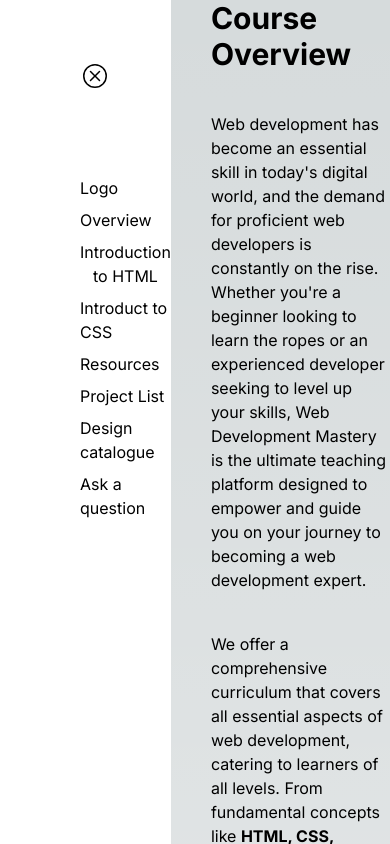
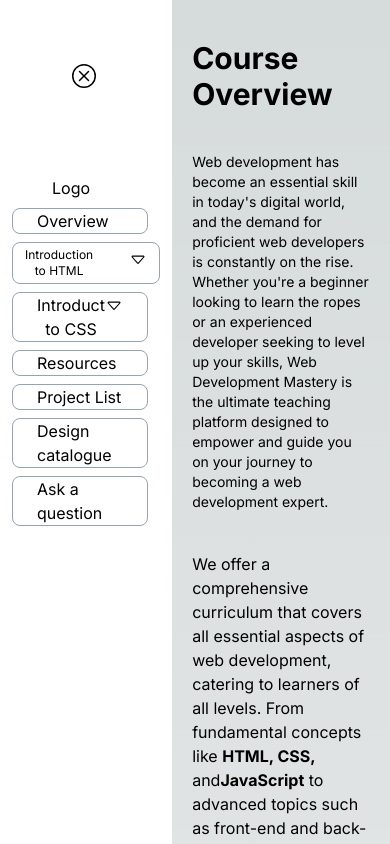
Before and after one commit to sideeq12/weblib, a Next.js app: page /overview in a window 390 px wide. Shown: the top 844 px of the page. Built offline with nearby package versions, Linux system fonts and the light colour scheme.

Commit message:
responsive

```diff
--- a/app/overview/page.jsx
+++ b/app/overview/page.jsx
@@ -7,11 +7,11 @@ const Overview = () => {
   return (
     <div className='flex'>
         <Maindrop />
-        <div className='md:pt-32 pl-10'>
+        <div className='md:pt-32 md:pl-10 pl-5 pt-10 pr-5'>
             <h2 className='text-3xl font-bold'>
                Course Overview
             </h2>
-            <div className=' md:w-[650px] mt-10'>
+            <div className=' md:w-[650px] mt-10 text-sm md:text-base '>
             Web development has become an essential skill in today's digital world, and the demand for proficient web developers is constantly on the rise. Whether you're a beginner looking to learn the ropes or an experienced developer seeking to level up your skills, Web Development Mastery is the ultimate teaching platform designed to empower
              and guide you on your journey to becoming a web development expert.      </div>
              <div className=' md:w-[650px] mt-10 mb-10'>
--- a/components/Maindrop.jsx
+++ b/components/Maindrop.jsx
@@ -6,14 +6,23 @@ import { useState } from 'react';
 
 const Maindrop = () => {
     const [isActive, setActive ] = useState(false);
-    const [open, setOpen] = useState(true)
+    const [open, setOpen] = useState(true);
+    const [csview, setCsview ] = useState(false);
 
     const changeView = () => {
         setActive(!isActive)
     }
+    const setToOpen = ()=>{
+      setOpen(true);
+    }
+    const changeCs = ()=>{
+      setCsview(!csview);
+    }
 
   return (<>
-        {open ?  <div className='w-fit z-10 md:w-3/12 bg-white flex flex-col gap-2 pl-10 pt-16 pb-10'>
+        {open ?
+         <div className='w-9/12 pr-3 md:pr-10 z-10 pos  md:w-3/12
+         bg-white flex flex-col gap-2 pl-3 md:pl-6 pt-16 pb-10'>
             <span onClick={(open)=>setOpen(!open)} className='cursor-pointer ml-auto mr-16'>
             <svg xmlns="http://www.w3.org/2000/svg" width="24" height="24" fill="currentColor" class="bi bi-x-circle" viewBox="0 0 16 16">
   <path d="M8 15A7 7 0 1 1 8 1a7 7 0 0 1 0 14zm0 1A8 8 0 1 0 8 0a8 8 0 0 0 0 16z"/>
@@ -21,48 +30,91 @@ const Maindrop = () => {
 </svg>
             </span>
             <div className='mt-20 ml-10'>Logo</div>
-            <Link className='hover:border-l-2  md:py-3 hover:border-black pl-10 cursor-pointer'
+            <Link className='hover:border-l-2
+            flex  pr-6 w-11/12 md:py-3 border border-slate-400 rounded-lg
+             hover:border-black pl-6 cursor-pointer'
              href="/">Overview</Link>
 
          <div className=''>
          <button onClick={changeView}
-            className='hover:border-l-2 md:py-3 hover:border-black pl-10 cursor-pointer'
-            >Introduction to HTML</button>
-            { isActive ? <div className='border-2 pt-3 border-gray-500 pl-10 mt-5 flex flex-col gap-4'>
-            <Link href="/">Html tags</Link>
-            <Link href="/">Html tags</Link>
-            <Link href="/">Html tags</Link>
-            <Link href="/">Html tags</Link>
-            <Link href="/">Html tags</Link>
-            <Link href="/">Html tags</Link>
-            <Link href="/">Html tags</Link>
-            <Link href="/">Html tags</Link>
-            <Link href="/">Html tags</Link>
-            <Link href="/">Html tags</Link>
+            className='hover:border-l-2
+            flex pr-3 md:pr-6 py-1 text-xs md:py-3 border border-slate-400 rounded-lg
+             hover:border-black w-fit pl-3 md:pl-6 cursor-pointer'
+            >Introduction to HTML<label className='ml-9 mt-1'>{
+              !isActive ? <svg xmlns="http://www.w3.org/2000/svg"
+              width="18" height="18" fill="currentColor" class="bi bi-caret-down" viewBox="0 0 16 16">
+             <path d="M3.204 5h9.592L8 10.481 3.204 5zm-.753.659 4.796 5.48a1 1 0 0 0 1.506 0l4.796-5.48c.566-.647.106-1.659-.753-1.659H3.204a1 1 0 0 0-.753 1.659z"/>
+           </svg> : <svg xmlns="http://www.w3.org/2000/svg" width="18" height="18" fill="currentColor" class="bi bi-caret-up" viewBox="0 0 16 16">
+  <path d="M3.204 11h9.592L8 5.519 3.204 11zm-.753-.659 4.796-5.48a1 1 0 0 1 1.506 0l4.796 5.48c.566.647.106 1.659-.753 1.659H3.204a1 1 0 0 1-.753-1.659z"/>
+</svg>
+            }</label> </button>
+            { isActive ?
+            <div className='mt-5 mr-9 ml-8 flex flex-col gap-4'>
+            <Link className='border w-full rounded-lg border-slate-400  pl-6 py-2' href="/">Html tags</Link>
+            <Link className='border w-full rounded-lg border-slate-400  pl-6 py-2'  href="/">Html tags</Link>
+            <Link className='border w-full rounded-lg border-slate-400  pl-6 py-2'  href="/">Html tags</Link>
+            <Link className='border w-full rounded-lg border-slate-400  pl-6 py-2'  href="/">Html tags</Link>
+            <Link className='border w-full rounded-lg border-slate-400  pl-6 py-2' href="/">Html tags</Link>
+            <Link className='border w-full rounded-lg border-slate-400  pl-6 py-2' href="/">Html tags</Link>
+            <Link className='border w-full rounded-lg border-slate-400  pl-6 py-2' href="/">Html tags</Link>
+            <Link className='border w-full rounded-lg border-slate-400  pl-6 py-2' href="/">Html tags</Link>
+            <Link className='border w-full rounded-lg border-slate-400  pl-6 py-2' href="/">Html tags</Link>
+            <Link className='border w-full rounded-lg border-slate-400  pl-6 py-2' href="/">Html tags</Link>
             </div> : null}
          </div>
 
-            <Link
-            className='hover:border-l-2 md:py-3 hover:border-black pl-10 cursor-pointer'
-            href="/">Introduct to CSS</Link>
+            <button onClick={changeCs} className='hover:border-l-2
+            flex  pr-6 w-11/12 md:py-3 border border-slate-400 rounded-lg
+             hover:border-black pl-6 cursor-pointer'
+            href="/">Introduct to CSS <label className='ml-auto mr-2 mt-1'>{
+              !csview ? <svg xmlns="http://www.w3.org/2000/svg"
+              width="18" height="18" fill="currentColor" class="bi bi-caret-down" viewBox="0 0 16 16">
+             <path d="M3.204 5h9.592L8 10.481 3.204 5zm-.753.659 4.796 5.48a1 1 0 0 0 1.506 0l4.796-5.48c.566-.647.106-1.659-.753-1.659H3.204a1 1 0 0 0-.753 1.659z"/>
+           </svg> : <svg xmlns="http://www.w3.org/2000/svg" width="18" height="18" fill="currentColor" class="bi bi-caret-up" viewBox="0 0 16 16">
+  <path d="M3.204 11h9.592L8 5.519 3.204 11zm-.753-.659 4.796-5.48a1 1 0 0 1 1.506 0l4.796 5.48c.566.647.106 1.659-.753 1.659H3.204a1 1 0 0 1-.753-1.659z"/>
+</svg>
+            }</label></button>
+            { csview ?
+            <div className='mt-5 mr-9 ml-8 flex flex-col gap-4'>
+            <Link className='border w-full rounded-lg border-slate-400  pl-6 py-2' href="/">Html tags</Link>
+            <Link className='border w-full rounded-lg border-slate-400  pl-6 py-2'  href="/">Html tags</Link>
+            <Link className='border w-full rounded-lg border-slate-400  pl-6 py-2'  href="/">Html tags</Link>
+            <Link className='border w-full rounded-lg border-slate-400  pl-6 py-2'  href="/">Html tags</Link>
+            <Link className='border w-full rounded-lg border-slate-400  pl-6 py-2' href="/">Html tags</Link>
+            <Link className='border w-full rounded-lg border-slate-400  pl-6 py-2' href="/">Html tags</Link>
+            <Link className='border w-full rounded-lg border-slate-400  pl-6 py-2' href="/">Html tags</Link>
+            <Link className='border w-full rounded-lg border-slate-400  pl-6 py-2' href="/">Html tags</Link>
+            <Link className='border w-full rounded-lg border-slate-400  pl-6 py-2' href="/">Html tags</Link>
+            <Link className='border w-full rounded-lg border-slate-400  pl-6 py-2' href="/">Html tags</Link>
+            </div> : null}
 
             <Link className='hover:border-l-2
-            md:py-3 hover:border-black pl-10 cursor-pointer'
+            flex  pr-6 w-11/12 md:py-3 border border-slate-400 rounded-lg
+             hover:border-black pl-6 cursor-pointer'
              href="/">Resources</Link>
 
-            <Link className='hover:border-l-2 md:py-3 hover:border-black pl-10 cursor-pointer'
+            <Link className='hover:border-l-2
+            flex  pr-6 w-11/12 md:py-3 border border-slate-400 rounded-lg
+             hover:border-black pl-6 cursor-pointer'
              href="/">Project List</Link>
 
-            <Link  className='hover:border-l-2 hover:border-black md:py-3 pl-10 cursor-pointer'
+            <Link  className='hover:border-l-2
+            flex  pr-6 w-11/12 md:py-3 border border-slate-400 rounded-lg
+             hover:border-black pl-6 cursor-pointer'
             href="/">Design catalogue</Link>
 
-            <Link className='hover:border-l-2 md:py-3 hover:border-black pl-10 cursor-pointer'
+            <Link className='hover:border-l-2
+            flex  pr-6 w-11/12 md:py-3 border border-slate-400 rounded-lg
+             hover:border-black pl-6 cursor-pointer'
              href="/">Ask a question</Link>
-        </div>: <span className='px-10 pt-10 mr-10 bg-white' >
-        <svg onClick={(open)=>setOpen(!open)} className='cursor-pointer' xmlns="http://www.w3.org/2000/svg" width="22" height="22" fill="currentColor" class="bi bi-list" viewBox="0 0 16 16">
+        </div> :
+         <div className='pt-10 px-5 md:px-10 md:pt-16  bg-white' onClick={setToOpen}>
+          <span className='cursor-pointer'  >
+        <svg xmlns="http://www.w3.org/2000/svg" width="30" height="30" fill="currentColor" class="bi bi-list" viewBox="0 0 16 16">
   <path fill-rule="evenodd" d="M2.5 12a.5.5 0 0 1 .5-.5h10a.5.5 0 0 1 0 1H3a.5.5 0 0 1-.5-.5zm0-4a.5.5 0 0 1 .5-.5h10a.5.5 0 0 1 0 1H3a.5.5 0 0 1-.5-.5zm0-4a.5.5 0 0 1 .5-.5h10a.5.5 0 0 1 0 1H3a.5.5 0 0 1-.5-.5z"/>
 </svg>
-            </span>}
+            </span>
+          </div>}
   </>
   )
 }
```
